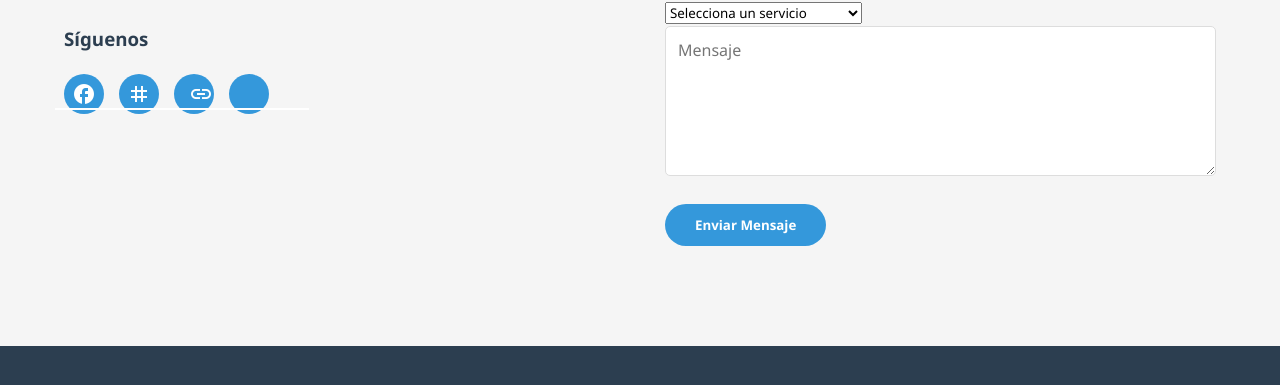
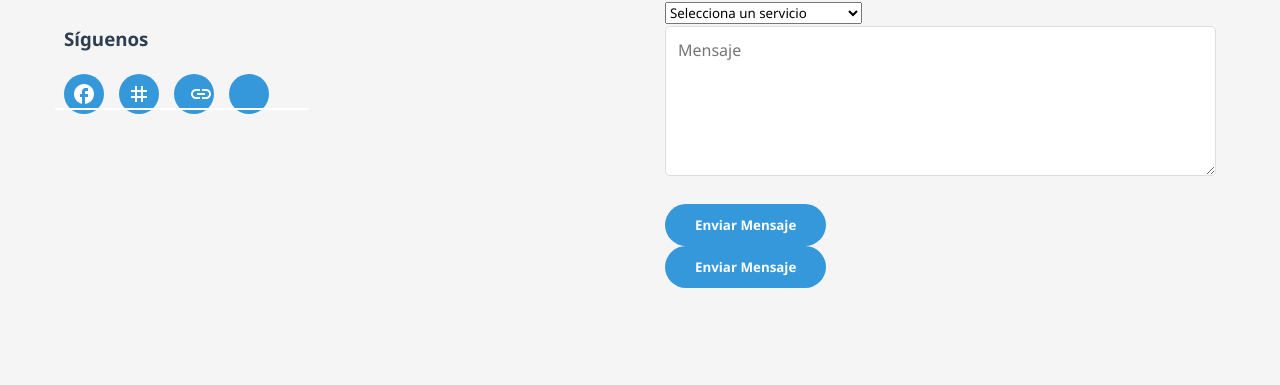
Before and after one commit to AsesoriasUTC/Asesorias.github.io, a plain HTML site: page index.html in a window 1280 px wide. Shown: the part 4407-4792 px from the top of the page. Drawn offline with Linux system fonts and the light colour scheme.

Commit message:
index.html

```diff
--- a/index.html
+++ b/index.html
@@ -870,7 +870,7 @@
         <input type="hidden" name="_template" value="table">
         <input type="hidden" name="_subject" value="Nueva solicitud AsesoríasUTC">
 
-       <!-- <button type="submit" class="btn">Enviar Mensaje</button> -->
+       <button type="submit" class="btn">Enviar Mensaje</button>
     </form>
 </div>
             </div>
```
